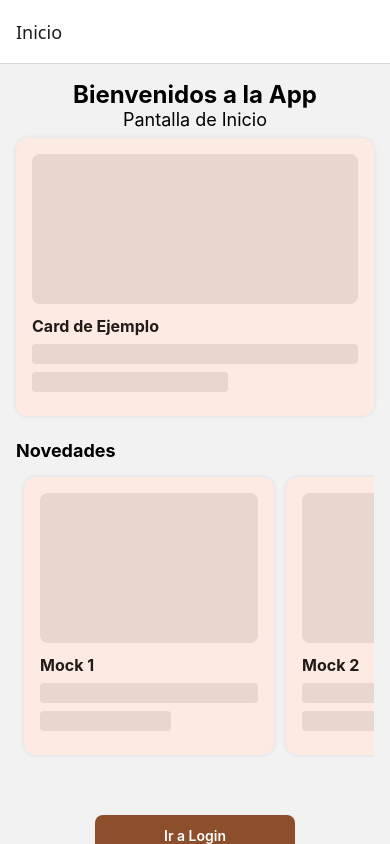
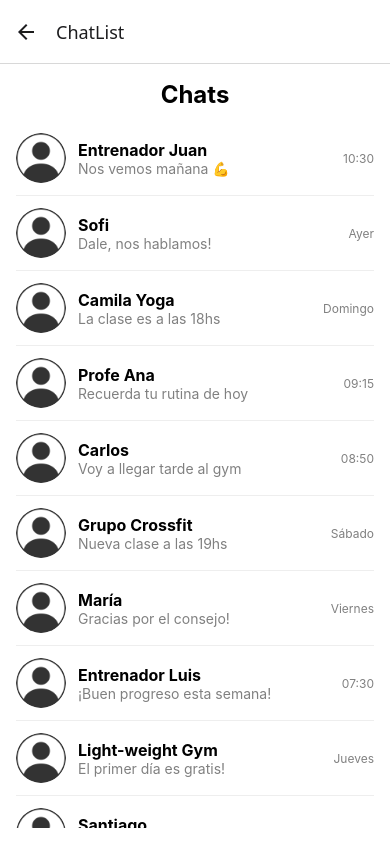
Before and after one commit to nespidev/proyecto-des-app, a React Native app: screen /ChatList in a window 390 px wide. Built offline with nearby package versions, Linux system fonts and the light colour scheme.

Commit message:
Agrego pantalla de chat mockup

```diff
--- a/app/chat/screens/ChatScreen.tsx
+++ b/app/chat/screens/ChatScreen.tsx
@@ -1,25 +1,54 @@
 import React from "react";
-import { View, Text, StyleSheet} from "react-native";
-import { NativeStackScreenProps } from "@react-navigation/native-stack";
-import { RootStackParamList } from "@/app/navigation/RootNavigation";
-import Button from "@/components/Button";
-import { globalStyles } from "@/utils/globalStyles";
+import { View, Text, StyleSheet, ScrollView, TextInput, TouchableOpacity, KeyboardAvoidingView, Platform
+ } from "react-native";
 
-type Props = NativeStackScreenProps<RootStackParamList, "Chat">;
+export default function ChatScreen() {
+  // mock de mensajes idénticos
+  const mensajesMock = [
+    { id: "1", text: "Mensaje de ejemplo", fromMe: false },
+    { id: "2", text: "Mensaje de ejemplo", fromMe: true },
+    { id: "3", text: "Mensaje de ejemplo", fromMe: false },
+    { id: "4", text: "Mensaje de ejemplo", fromMe: true },
+  ];
 
-export default function ChatScreen({ navigation }: Props) {
   return (
-    <View style={styles.container}>
-      <Text style={globalStyles.title}>CHAT</Text>
-      <Text style={globalStyles.subtitle}>Pantalla de Chat</Text>
-      <Button
-        title="Chatear"
-        onPress={() => console.log("Chatear presionado")}
-      />
-    </View>
+    <KeyboardAvoidingView style={styles.container}
+      behavior={Platform.OS === "ios" ? "padding" : "height"} // iOS necesita "padding", Android "height"
+      keyboardVerticalOffset={90}>
+        <View style={styles.container}>
+          <Text style={styles.header}>Chat</Text>
+          <ScrollView contentContainerStyle={styles.chatContainer}>
+            {mensajesMock.map((msg) => (
+              <View
+                key={msg.id}
+                style={[styles.mensaje, msg.fromMe ? styles.mensajeYo : styles.mensajeOtro]}
+              >
+                <Text style={styles.mensajeTexto}>{msg.text}</Text>
+              </View>
+            ))}
+          </ScrollView>
+
+          <View style={styles.inputContainer}>
+            <TextInput style={styles.input} placeholder="Escribí un mensaje..." />
+            <TouchableOpacity style={styles.botonEnviar}>
+              <Text style={styles.textoBoton}>Enviar</Text>
+            </TouchableOpacity>
+          </View>
+        </View>
+    </KeyboardAvoidingView>
   );
 }
 
 const styles = StyleSheet.create({
-  container: { flex: 1, justifyContent: "center", alignItems: "center", padding: 20  },
-})
+  container: { flex: 1, backgroundColor: "#fff"},
+  header: { fontSize: 20, fontWeight: "bold", textAlign: "center", padding: 12, borderBottomWidth: 1, borderBottomColor: "#ddd" },
+  chatContainer: { padding: 16 },
+  mensaje: { padding: 10, borderRadius: 8, marginBottom: 10, maxWidth: "70%" },
+  mensajeYo: { backgroundColor: "#ff6b6b", alignSelf: "flex-end" },
+  mensajeOtro: { backgroundColor: "#eee", alignSelf: "flex-start" },
+  mensajeTexto: { color: "#000" },
+  inputContainer: { flexDirection: "row", padding: 12, borderTopWidth: 1, borderTopColor: "#ddd", alignItems: "center" },
+  input: { flex: 1, borderWidth: 1, borderColor: "#ccc", borderRadius: 20, paddingHorizontal: 12, paddingVertical: 8, marginRight: 8 },
+  botonEnviar: { backgroundColor: "#ff6b6b", paddingHorizontal: 16, paddingVertical: 10, borderRadius: 20 },
+  textoBoton: { color: "#fff", fontWeight: "bold" },
+});
--- /dev/null
+++ b/app/chat/screens/ListScreen.tsx
@@ -0,0 +1,66 @@
+// ChatListScreen.tsx
+// ChatListScreen.tsx
+import React from "react";
+import { View, Text, StyleSheet, FlatList, Image, TouchableOpacity } from "react-native";
+import { NativeStackScreenProps } from "@react-navigation/native-stack";
+import { RootStackParamList } from "@/app/navigation/RootNavigation"; // ajustá la ruta si hace falta
+
+type Props = NativeStackScreenProps<RootStackParamList, "ChatList">;
+
+const mockChats = [
+  { id: "1", nombre: "Entrenador Juan", ultimoMensaje: "Nos vemos mañana 💪", hora: "10:30", avatar: require("../../../assets/user-predetermiando.png") },
+  { id: "2", nombre: "Sofi", ultimoMensaje: "Dale, nos hablamos!", hora: "Ayer", avatar: require("../../../assets/user-predetermiando.png") },
+  { id: "3", nombre: "Camila Yoga", ultimoMensaje: "La clase es a las 18hs", hora: "Domingo", avatar: require("../../../assets/user-predetermiando.png") },
+  { id: "4", nombre: "Profe Ana", ultimoMensaje: "Recuerda tu rutina de hoy", hora: "09:15", avatar: require("../../../assets/user-predetermiando.png") },
+  { id: "5", nombre: "Carlos", ultimoMensaje: "Voy a llegar tarde al gym", hora: "08:50", avatar: require("../../../assets/user-predetermiando.png") },
+  { id: "6", nombre: "Grupo Crossfit", ultimoMensaje: "Nueva clase a las 19hs", hora: "Sábado", avatar: require("../../../assets/user-predetermiando.png") },
+  { id: "7", nombre: "María", ultimoMensaje: "Gracias por el consejo!", hora: "Viernes", avatar: require("../../../assets/user-predetermiando.png") },
+  { id: "8", nombre: "Entrenador Luis", ultimoMensaje: "¡Buen progreso esta semana!", hora: "07:30", avatar: require("../../../assets/user-predetermiando.png") },
+  { id: "9", nombre: "Light-weight Gym", ultimoMensaje: "El primer día es gratis!", hora: "Jueves", avatar: require("../../../assets/user-predetermiando.png") },
+  { id: "10", nombre: "Santiago", ultimoMensaje: "Voy por el suplemento", hora: "Miércoles", avatar: require("../../../assets/user-predetermiando.png") },
+];
+
+export default function ChatListScreen({ navigation }: Props) {
+  const renderItem = ({ item }: any) => (
+    <TouchableOpacity
+      style={styles.chatCard}
+      onPress={() => navigation.navigate("Chat")} // abre la pantalla de Chat general
+    >
+      <Image source={item.avatar} style={styles.avatar} />
+      <View style={styles.chatInfo}>
+        <Text style={styles.nombre}>{item.nombre}</Text>
+        <Text style={styles.mensaje}>{item.ultimoMensaje}</Text>
+      </View>
+      <Text style={styles.hora}>{item.hora}</Text>
+    </TouchableOpacity>
+  );
+
+  return (
+    <View style={styles.container}>
+      <Text style={styles.title}>Chats</Text>
+      <FlatList
+        data={mockChats}
+        keyExtractor={(item) => item.id}
+        renderItem={renderItem}
+        contentContainerStyle={{ paddingBottom: 20 }}
+      />
+    </View>
+  );
+}
+
+const styles = StyleSheet.create({
+  container: { flex: 1, padding: 16, backgroundColor: "#fff" },
+  title: { fontSize: 24, fontWeight: "bold", marginBottom: 12, textAlign: "center" },
+  chatCard: {
+    flexDirection: "row",
+    alignItems: "center",
+    paddingVertical: 12,
+    borderBottomWidth: 1,
+    borderBottomColor: "#eee",
+  },
+  avatar: { width: 50, height: 50, borderRadius: 25, marginRight: 12 },
+  chatInfo: { flex: 1 },
+  nombre: { fontSize: 16, fontWeight: "bold" },
+  mensaje: { fontSize: 14, color: "gray" },
+  hora: { fontSize: 12, color: "gray" },
+});
--- a/app/home/screens/HomeScreen.tsx
+++ b/app/home/screens/HomeScreen.tsx
@@ -49,7 +49,7 @@ export default function HomeScreen({ navigation }: Props) {
         />
         <Button
           title="Chat"
-          onPress={() => navigation.navigate("Chat")}
+          onPress={() => navigation.navigate("ChatList")}
         />
         <Button
           title="Perfil Usuario"
--- a/app/navigation/RootNavigation.tsx
+++ b/app/navigation/RootNavigation.tsx
@@ -10,6 +10,7 @@ import EntrenarScreen from "../entrenar/screens/EntrenarScreen";
 import ChatScreen from "../chat/screens/ChatScreen";
 import PerfilUsuarioScreen from "../perfil-usuario/screens/perfilUsuarioScreen";
 import BusquedaPerfilesScreen from "../busqueda-perfiles/screens/BusquedaPerfilesScreen";
+import ChatListScreen from "../chat/screens/ListScreen";
 
 export type RootStackParamList = {
   Home: undefined;
@@ -19,6 +20,7 @@ export type RootStackParamList = {
   Chat: undefined;
   PerfilUsuario: undefined;
   BusquedaPerfiles: undefined;
+  ChatList: undefined;
 };
 
 const Stack = createNativeStackNavigator<RootStackParamList>();
@@ -31,6 +33,7 @@ export default function RootNavigation() {
         <Stack.Screen name="Register" component={RegisterScreen} options={{ title: 'Registro' }} />
         <Stack.Screen name="Home" component={HomeScreen} options={{ title: 'Inicio' }} />
         <Stack.Screen name="Entrenar" component={EntrenarScreen} options={{ title: 'Entrenar' }} />
+        <Stack.Screen name="ChatList" component={ChatListScreen} options={{ title: 'ChatList' }} />
         <Stack.Screen name="Chat" component={ChatScreen} options={{ title: 'Chat' }} />
         <Stack.Screen name="PerfilUsuario" component={PerfilUsuarioScreen} options={{ title: 'PerfilUsuario' }} />
         <Stack.Screen name="BusquedaPerfiles" component={BusquedaPerfilesScreen} options={{ title: 'BusquedaPerfiles' }} />
```
